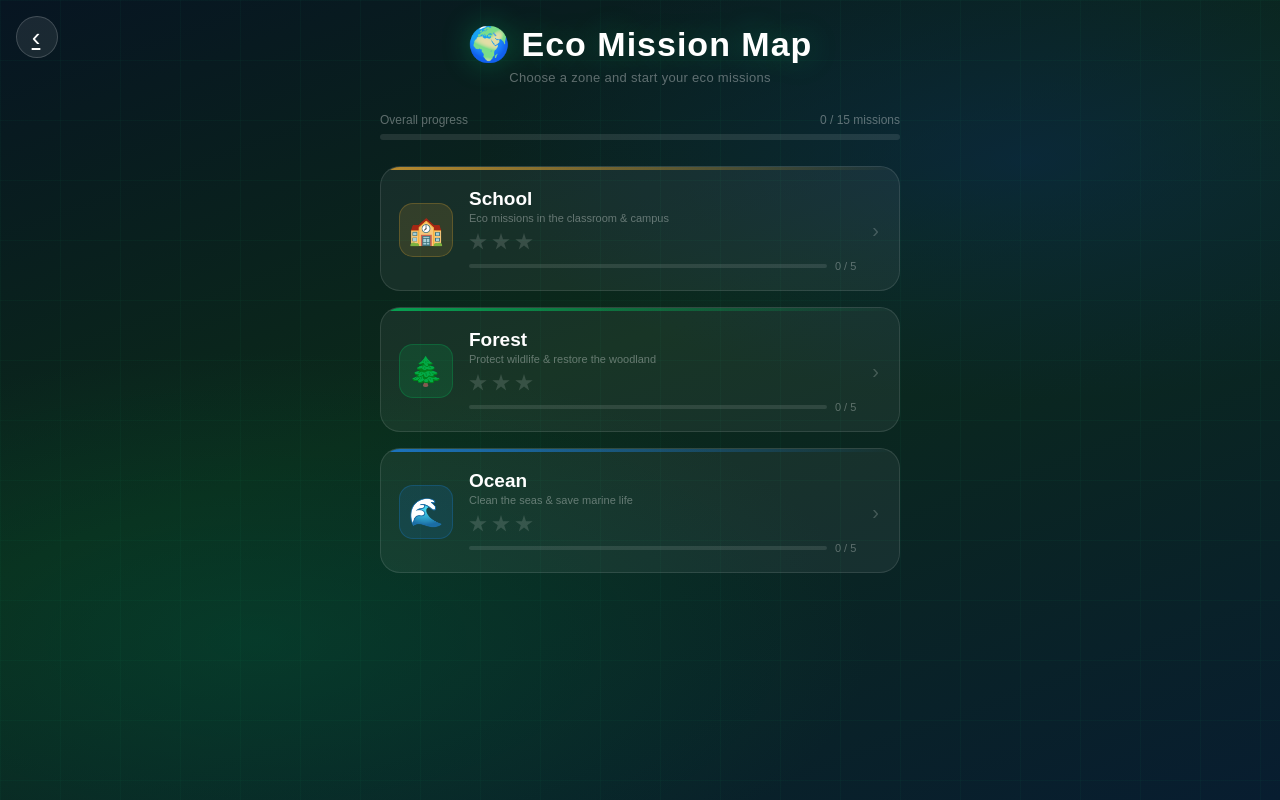
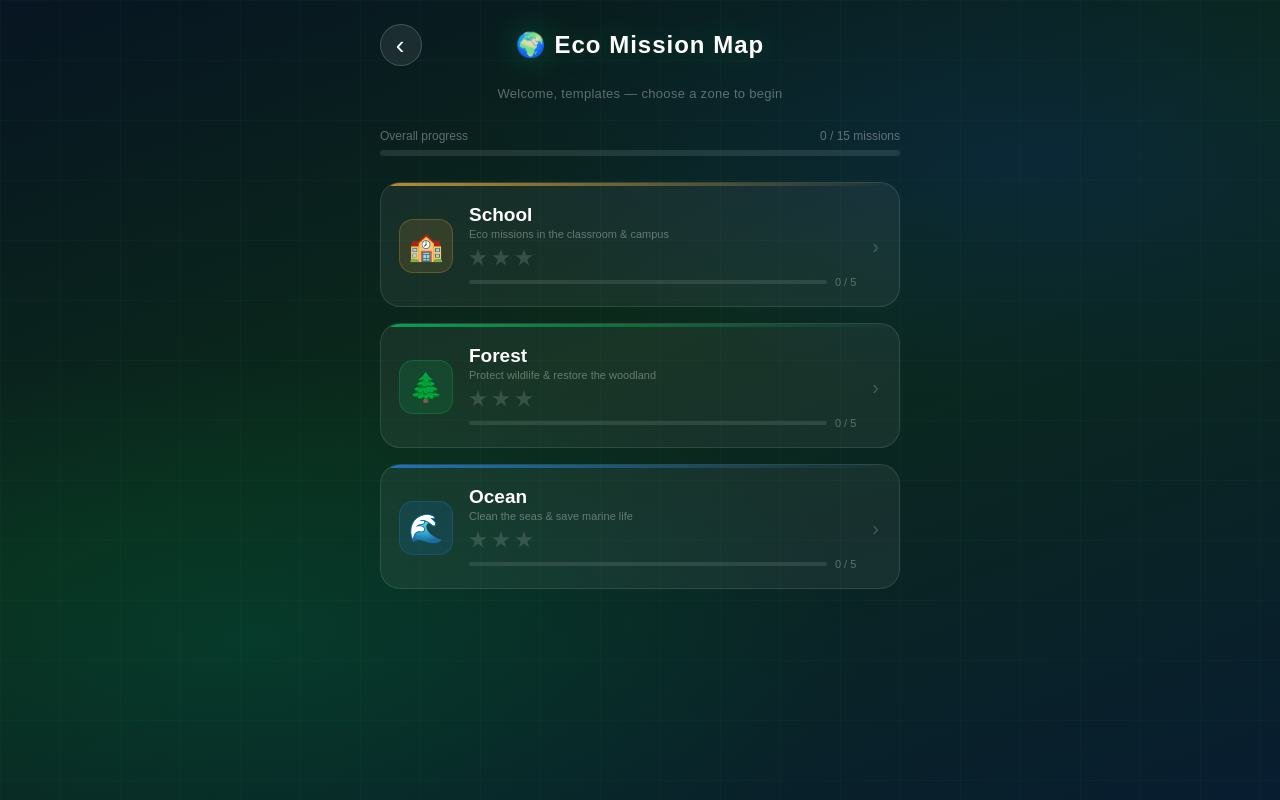
Before and after one commit to harshavardhini728-ship-it/eco-platform, a Flask app: template templates/map.html in a window 1280 px wide. Run offline with Flask 3, Linux system fonts and the light colour scheme; the template is opened without the code that fills it, so the values that code supplies are empty.

Commit message:
fix code

```diff
--- a/templates/map.html
+++ b/templates/map.html
@@ -19,17 +19,29 @@ body{font-family:Arial,sans-serif;min-height:100vh;background:#0b1f2e;color:whit
 
 .page{position:relative;z-index:1;display:flex;flex-direction:column;align-items:center;padding:24px 16px 52px;}
 
+/* TOP BAR */
+.topbar{
+  width:100%;max-width:520px;
+  display:flex;align-items:center;
+  margin-bottom:20px;gap:12px;
+}
 .back-btn{
-  position:fixed;top:16px;left:16px;z-index:200;
   background:rgba(255,255,255,0.08);border:1px solid rgba(255,255,255,0.18);
   color:white;font-size:26px;font-weight:300;width:42px;height:42px;
   border-radius:50%;display:flex;align-items:center;justify-content:center;
   cursor:pointer;transition:0.2s;padding-right:2px;
+  text-decoration:none;border:1px solid rgba(255,255,255,0.18);
+  flex-shrink:0;
 }
 .back-btn:hover{background:rgba(255,255,255,0.22);}
+.topbar-title{
+  flex:1;text-align:center;
+  font-size:clamp(18px,5vw,24px);font-weight:700;
+  letter-spacing:1px;text-shadow:0 0 30px rgba(0,220,120,0.3);
+}
+.topbar-spacer{width:42px;flex-shrink:0;}
 
 .header{text-align:center;margin-bottom:10px;}
-h2{font-size:clamp(22px,5vw,34px);letter-spacing:1px;text-shadow:0 0 30px rgba(0,220,120,0.3);margin-bottom:6px;}
 .header-sub{font-size:13px;color:rgba(255,255,255,0.35);letter-spacing:0.3px;}
 
 .overall-wrap{width:100%;max-width:520px;margin:18px 0 26px;}
@@ -99,6 +111,7 @@ h2{font-size:clamp(22px,5vw,34px);letter-spacing:1px;text-shadow:0 0 30px rgba(0
 }
 .zone-card.complete .zone-badge{display:block;}
 
+/* POPUP */
 .popup-overlay{
   position:fixed;inset:0;background:rgba(0,0,0,0.75);
   display:none;justify-content:center;align-items:center;
@@ -192,10 +205,15 @@ h2{font-size:clamp(22px,5vw,34px);letter-spacing:1px;text-shadow:0 0 30px rgba(0
 <div class="grid"></div>
 
 <div class="page">
-  <a class="back-btn" href="dashboard.html" title="Back">&#8249;</a>
+
+  <!-- TOP BAR with working back button -->
+  <div class="topbar">
+    <a class="back-btn" id="backBtn" href="#" title="Back">&#8249;</a>
+    <div class="topbar-title">🌍 Eco Mission Map</div>
+    <div class="topbar-spacer"></div>
+  </div>
 
   <div class="header">
-    <h2>🌍 Eco Mission Map</h2>
     <div class="header-sub" id="headerSub">Choose a zone and start your eco missions</div>
   </div>
 
@@ -276,6 +294,7 @@ h2{font-size:clamp(22px,5vw,34px);letter-spacing:1px;text-shadow:0 0 30px rgba(0
   </div>
 </div>
 
+<!-- POPUP -->
 <div class="popup-overlay" id="popup" onclick="handleOverlayClick(event)">
   <div class="popup-box">
     <div class="popup-banner">
@@ -299,174 +318,200 @@ h2{font-size:clamp(22px,5vw,34px);letter-spacing:1px;text-shadow:0 0 30px rgba(0
 </div>
 
 <script>
-const DASHBOARD_FILE = 'dashboard.html'; // change this if your dashboard file name is different
-const STORAGE_PREFIX = 'eco_';
-const memStore = {};
+// ─── Read name & role from URL ───────────────────────────────────────────────
+// Supports BOTH patterns:
+//   1. Path params:  /eco-mission-map/Raja/student
+//   2. Query params: /eco-mission-map?name=Raja&role=student
+function getNameRole() {
+  // Try query params first
+  const qp = new URLSearchParams(window.location.search);
+  let name = qp.get('name') || '';
+  let role = qp.get('role') || '';
 
-const ZONES = {
-  school:{
-    icon:'🏫', label:'School', title:'School Missions',
-    missions:[
-      {icon:'🃏', name:'Memory Match',   tag:'Recycling',  path:'/memory_match'},
-      {icon:'💡', name:'Lights Out Detective', tag:'Energy', path:'/lights_out'},
-      {icon:'🚰', name:'Leak Hunter', tag:'Water', path:'/leak_hunter'},
-      {icon:'🥗', name:'Green Canteen', tag:'Food', path:'/canteen'},
-      {icon:'🚴', name:'Cycle Dash', tag:'Transport', path:'/cycle-dash'}
-    ]
-  },
-  forest:{
-    icon:'🌲', label:'Forest', title:'Forest Missions',
-    missions:[
-      {icon:'🌱', name:'Seed Shooter', tag:'Planting', path:'/seed-shooter'},
-      {icon:'🌳', name:'Tree Doctor', tag:'Health', path:'/tree-doctor'},
-      {icon:'🔥', name:'Fire Rescue Run', tag:'Emergency', path:'/fire-rescue'},
-      {icon:'🦌', name:'Food Chain Puzzle', tag:'Ecology', path:'/food-chain'},
-      {icon:'🌧️', name:'Rain Puzzle', tag:'Weather', path:'/rain-puzzle'}
-    ]
-  },
-  ocean:{
-    icon:'🌊', label:'Ocean', title:'Ocean Missions',
-    missions:[
-      {icon:'♻️', name:'Plastic Catcher Dive', tag:'Cleanup', path:'/plastic-catcher'},
-      {icon:'🪸', name:'Coral Builder', tag:'Reef', path:'/coral-builder'},
-      {icon:'🐢', name:'Turtle Rescue', tag:'Wildlife', path:'/turtle-rescue'},
-      {icon:'🛢️', name:'Oil Spill Rush', tag:'Pollution', path:'/oil-spill'},
-      {icon:'🎣', name:'Smart Fishing', tag:'Fishing', path:'/smart-fishing'}
-    ]
+  // Fallback: try path segments /eco-mission-map/NAME/ROLE
+  if (!name || !role) {
+    const parts = window.location.pathname.split('/').filter(Boolean);
+    // parts[0] = 'eco-mission-map', parts[1] = name, parts[2] = role
+    if (parts.length >= 3) {
+      name = decodeURIComponent(parts[1]);
+      role = decodeURIComponent(parts[2]);
+    }
   }
-};
-
-function getParams(){
-  return new URLSearchParams(window.location.search);
+  return { name, role };
 }
 
-function goToDashboard(){
-  const params = getParams();
-  const name = params.get('name') || '';
-  const role = params.get('role') || '';
-  const target =
-    DASHBOARD_FILE +
-    '?name=' + encodeURIComponent(name) +
-    '&role=' + encodeURIComponent(role);
+const { name, role } = getNameRole();
 
-  window.location.href = target;
-}
+// ─── Set back button href dynamically ────────────────────────────────────────
+(function setupBackBtn() {
+  const btn = document.getElementById('backBtn');
+  if (name && role) {
+    btn.href = '/dashboard/' + encodeURIComponent(name) + '/' + encodeURIComponent(role);
+  } else {
+    // Fallback: just go back in browser history
+    btn.href = '#';
+    btn.addEventListener('click', function(e) {
+      e.preventDefault();
+      if (window.history.length > 1) {
+        window.history.back();
+      } else {
+        window.location.href = '/dashboard';
+      }
+    });
+  }
+})();
 
-function safeGet(key){
-  try { return localStorage.getItem(key); }
-  catch(e){ return memStore[key] || null; }
-}
-
-function safeSet(key, value){
-  try { localStorage.setItem(key, value); }
-  catch(e){ memStore[key] = value; }
-}
-
-function getState(zone){
-  try { return JSON.parse(safeGet(STORAGE_PREFIX + zone) || '[]'); }
-  catch(e){ return []; }
-}
-
-function saveState(zone, arr){
-  safeSet(STORAGE_PREFIX + zone, JSON.stringify(arr));
-}
-
-(function setupHeader(){
-  const params = getParams();
-  const name = params.get('name') || '';
-  if(name){
+// ─── Welcome subtitle ─────────────────────────────────────────────────────────
+(function setupHeader() {
+  if (name) {
     document.getElementById('headerSub').textContent =
       'Welcome, ' + name + ' — choose a zone to begin';
   }
 })();
 
-(function checkReturn(){
+// ─── Storage helpers ──────────────────────────────────────────────────────────
+const STORAGE_PREFIX = 'eco_';
+const memStore = {};
+
+function safeGet(key) {
+  try { return localStorage.getItem(key); }
+  catch(e) { return memStore[key] || null; }
+}
+function safeSet(key, value) {
+  try { localStorage.setItem(key, value); }
+  catch(e) { memStore[key] = value; }
+}
+function getState(zone) {
+  try { return JSON.parse(safeGet(STORAGE_PREFIX + zone) || '[]'); }
+  catch(e) { return []; }
+}
+function saveState(zone, arr) {
+  safeSet(STORAGE_PREFIX + zone, JSON.stringify(arr));
+}
+
+// ─── Check return from game ───────────────────────────────────────────────────
+(function checkReturn() {
   const params = new URLSearchParams(window.location.search);
   const completed = params.get('completed');
-  if(!completed) return;
-
-  for(const [zone, z] of Object.entries(ZONES)){
+  if (!completed) return;
+  for (const [zone, z] of Object.entries(ZONES)) {
     const idx = z.missions.findIndex(m => m.path === completed);
-    if(idx !== -1){
+    if (idx !== -1) {
       const state = getState(zone);
       state[idx] = true;
       saveState(zone, state);
       break;
     }
   }
-
-  window.history.replaceState({}, '', window.location.pathname);
+  window.history.replaceState({}, '', window.location.pathname +
+    (name ? '?name=' + encodeURIComponent(name) + '&role=' + encodeURIComponent(role) : ''));
 })();
 
-function calcStars(done){
-  if(done >= 5) return 3;
-  if(done >= 3) return 2;
-  if(done >= 1) return 1;
+// ─── Zone data ────────────────────────────────────────────────────────────────
+const ZONES = {
+  school: {
+    icon: '🏫', label: 'School', title: 'School Missions',
+    missions: [
+      { icon: '🃏', name: 'Memory Match',        tag: 'Recycling',  path: '/memory_match'  },
+      { icon: '💡', name: 'Lights Out Detective', tag: 'Energy',     path: '/lights_out'    },
+      { icon: '🚰', name: 'Leak Hunter',          tag: 'Water',      path: '/leak_hunter'   },
+      { icon: '🥗', name: 'Green Canteen',        tag: 'Food',       path: '/canteen'       },
+      { icon: '🚴', name: 'Cycle Dash',           tag: 'Transport',  path: '/cycle-dash'    }
+    ]
+  },
+  forest: {
+    icon: '🌲', label: 'Forest', title: 'Forest Missions',
+    missions: [
+      { icon: '🌱', name: 'Seed Shooter',     tag: 'Planting',   path: '/seed-shooter'  },
+      { icon: '🌳', name: 'Tree Doctor',       tag: 'Health',     path: '/tree-doctor'   },
+      { icon: '🔥', name: 'Fire Rescue Run',   tag: 'Emergency',  path: '/fire-rescue'   },
+      { icon: '🦌', name: 'Food Chain Puzzle', tag: 'Ecology',    path: '/food-chain'    },
+      { icon: '🌧️', name: 'Rain Puzzle',       tag: 'Weather',    path: '/rain-puzzle'   }
+    ]
+  },
+  ocean: {
+    icon: '🌊', label: 'Ocean', title: 'Ocean Missions',
+    missions: [
+      { icon: '♻️', name: 'Plastic Catcher Dive', tag: 'Cleanup',  path: '/plastic-catcher' },
+      { icon: '🪸', name: 'Coral Builder',         tag: 'Reef',     path: '/coral-builder'   },
+      { icon: '🐢', name: 'Turtle Rescue',         tag: 'Wildlife', path: '/turtle-rescue'   },
+      { icon: '🛢️', name: 'Oil Spill Rush',        tag: 'Pollution',path: '/oil-spill'       },
+      { icon: '🎣', name: 'Smart Fishing',          tag: 'Fishing',  path: '/smart-fishing'   }
+    ]
+  }
+};
+
+// ─── Stars helper ─────────────────────────────────────────────────────────────
+function calcStars(done) {
+  if (done >= 5) return 3;
+  if (done >= 3) return 2;
+  if (done >= 1) return 1;
   return 0;
 }
-
-function renderStars(container, count){
-  container.querySelectorAll('.star').forEach((s,i)=>{
+function renderStars(container, count) {
+  container.querySelectorAll('.star').forEach((s, i) => {
     s.className = 'star ' + (i < count ? 'filled' : 'empty');
   });
 }
 
-function updateZoneCard(zone){
+// ─── Update zone card ─────────────────────────────────────────────────────────
+function updateZoneCard(zone) {
   const done = getState(zone).filter(Boolean).length;
   renderStars(document.getElementById('stars-' + zone), calcStars(done));
   document.getElementById('prog-' + zone).textContent = done + ' / 5';
-  document.getElementById('bar-' + zone).style.width = (done/5*100) + '%';
-
-  const card = document.querySelector('.zone-card.' + zone);
+  document.getElementById('bar-' + zone).style.width = (done / 5 * 100) + '%';
+  const card  = document.querySelector('.zone-card.' + zone);
   const badge = document.getElementById('badge-' + zone);
-
-  if(done === 5){
-    card.classList.add('complete');
-    badge.style.display = 'block';
-  } else {
-    card.classList.remove('complete');
-    badge.style.display = 'none';
-  }
+  if (done === 5) { card.classList.add('complete');    badge.style.display = 'block'; }
+  else            { card.classList.remove('complete'); badge.style.display = 'none';  }
 }
 
-function updateOverall(){
+// ─── Update overall bar ───────────────────────────────────────────────────────
+function updateOverall() {
   let total = 0;
-  ['school','forest','ocean'].forEach(z => {
+  ['school', 'forest', 'ocean'].forEach(z => {
     total += getState(z).filter(Boolean).length;
   });
   document.getElementById('overallCount').textContent = total + ' / 15 missions';
-  document.getElementById('overallFill').style.width = (total/15*100) + '%';
+  document.getElementById('overallFill').style.width = (total / 15 * 100) + '%';
 }
 
-function openZone(zone){
-  const z = ZONES[zone];
+// ─── Open zone popup ──────────────────────────────────────────────────────────
+function openZone(zone) {
+  const z     = ZONES[zone];
   const state = getState(zone);
-  const done = state.filter(Boolean).length;
+  const done  = state.filter(Boolean).length;
 
-  document.getElementById('popupIcon').textContent = z.icon;
+  document.getElementById('popupIcon').textContent  = z.icon;
   document.getElementById('popupTitle').textContent = z.title;
   renderStars(document.getElementById('popupStars'), calcStars(done));
 
   const hints = [
-    'Play any 2 missions to earn your first star.',
+    'Play any mission to earn your first star.',
     '⭐ 1 star! Play 2 more missions to earn the second star.',
     '⭐ 1 star! Play 2 more missions to earn the second star.',
     '⭐⭐ 2 stars! Play the last mission to unlock all 3 stars.',
     '⭐⭐ 2 stars! Play the last mission to unlock all 3 stars.',
     '⭐⭐⭐ Zone complete — all missions done!'
   ];
-  document.getElementById('progressHint').textContent = hints[Math.min(done,5)];
+  document.getElementById('progressHint').textContent = hints[Math.min(done, 5)];
 
   const list = document.getElementById('missionList');
   list.innerHTML = '';
 
   z.missions.forEach((m, i) => {
     const isDone = !!state[i];
-    const item = document.createElement('div');
+    const item   = document.createElement('div');
     item.className = 'mission-item' + (isDone ? ' done' : '');
 
-    const mapUrl = window.location.pathname;
-    const returnUrl = encodeURIComponent(mapUrl + '?completed=' + encodeURIComponent(m.path));
+    // Build return URL so the game can redirect back here with ?completed=
+    const mapPath   = window.location.pathname;
+    const returnUrl = encodeURIComponent(
+      mapPath +
+      '?name='      + encodeURIComponent(name) +
+      '&role='      + encodeURIComponent(role) +
+      '&completed=' + encodeURIComponent(m.path)
+    );
     const gameUrl = m.path + '?return=' + returnUrl;
 
     item.innerHTML =
@@ -480,27 +525,24 @@ function openZone(zone){
         : '<div class="mission-play">▶ Play</div><div class="mission-check"></div>'
       );
 
-    if(!isDone){
-      item.addEventListener('click', () => {
-        window.location.href = gameUrl;
-      });
+    if (!isDone) {
+      item.addEventListener('click', () => { window.location.href = gameUrl; });
     }
-
     list.appendChild(item);
   });
 
   document.getElementById('popup').style.display = 'flex';
 }
 
-function closePopup(){
+function closePopup() {
   document.getElementById('popup').style.display = 'none';
 }
-
-function handleOverlayClick(e){
-  if(e.target === document.getElementById('popup')) closePopup();
+function handleOverlayClick(e) {
+  if (e.target === document.getElementById('popup')) closePopup();
 }
 
-['school','forest','ocean'].forEach(updateZoneCard);
+// ─── Init ─────────────────────────────────────────────────────────────────────
+['school', 'forest', 'ocean'].forEach(updateZoneCard);
 updateOverall();
 </script>
 </body>
```
